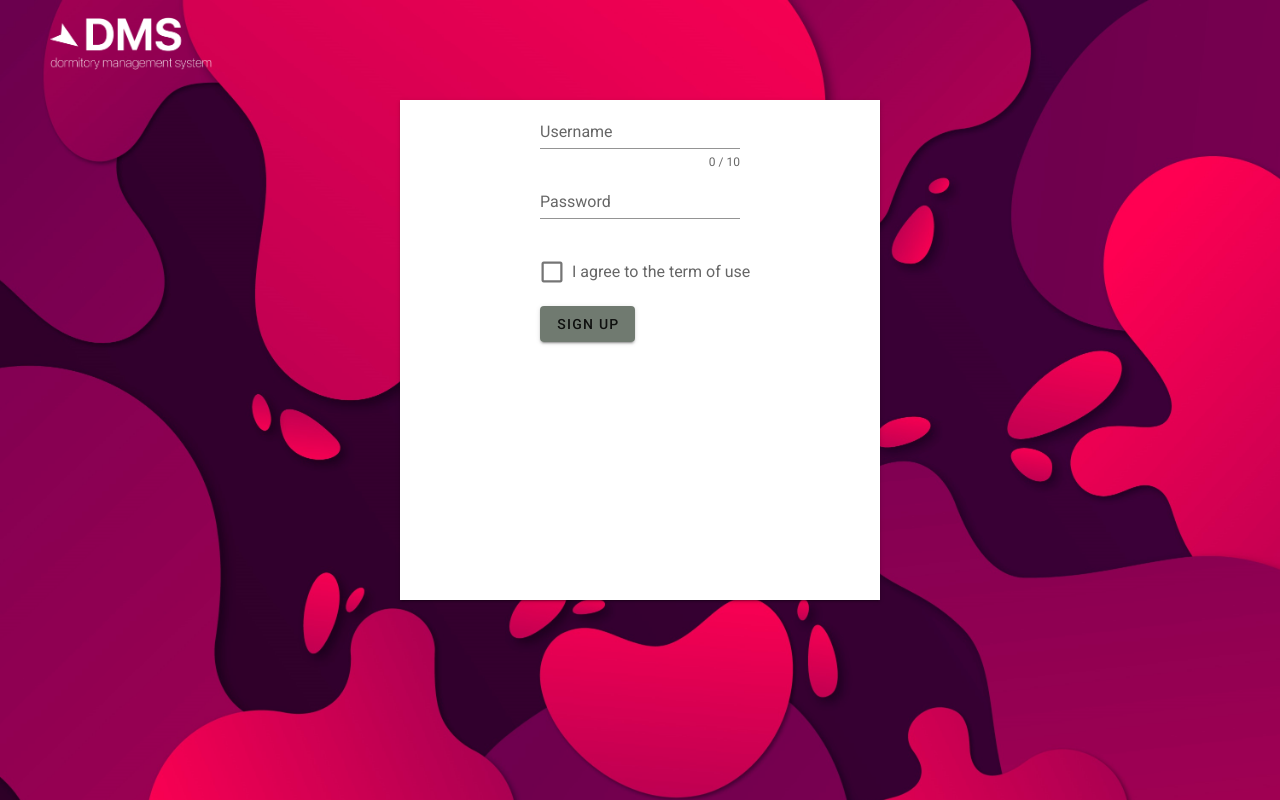
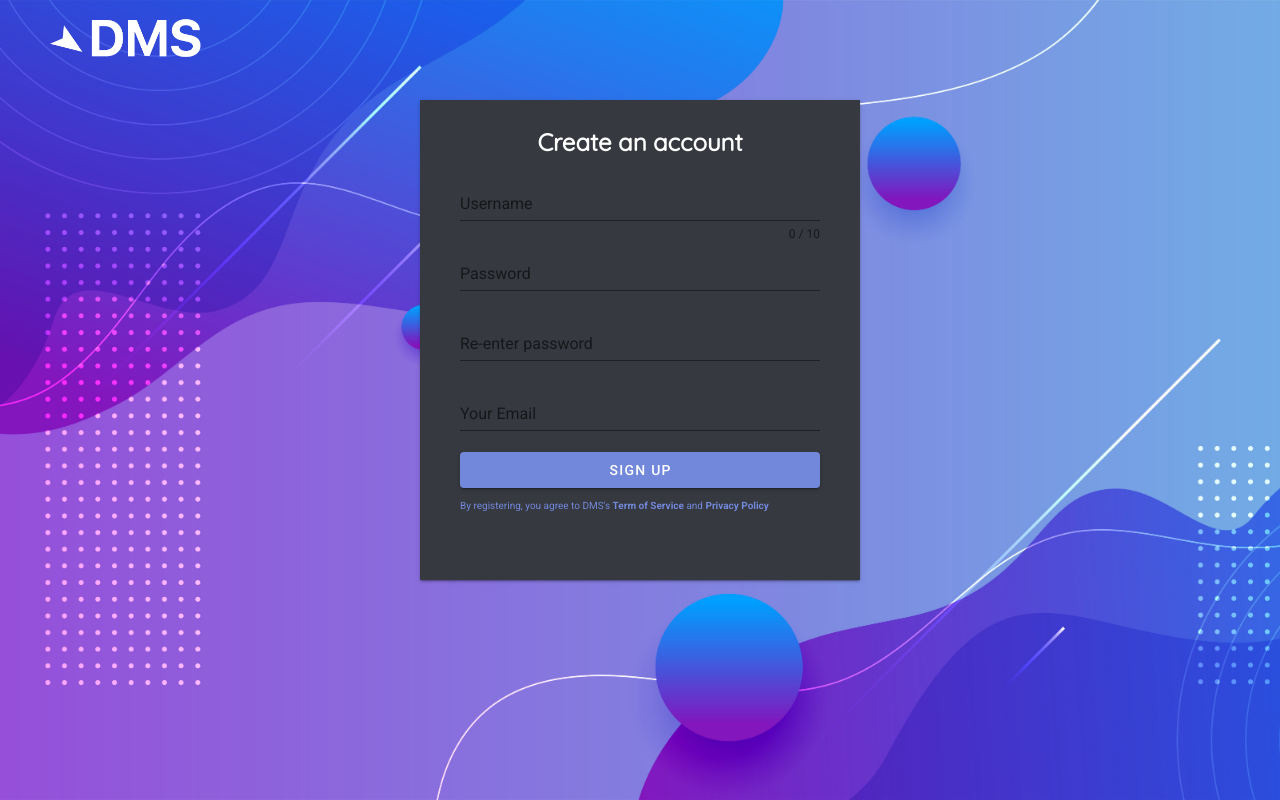
Before and after one commit to autumn16/dms, a Vue app: page /SignUp in a window 1280 px wide. Built offline with nearby package versions, Linux system fonts and the light colour scheme; a web font is replaced by a local one.

Commit message:
sign up layout completed & logo change
+ finish sign up layout
+ change logo

```diff
--- a/src/views/home.vue
+++ b/src/views/home.vue
@@ -18,8 +18,8 @@
             </p>
         </div>
         <div class="buttonPos">
-                <v-btn rounded color="red" dark style="margin-right: 10px;">Frequently Asked Question</v-btn>
-                <v-btn rounded color="blue" dark to="signup">Register Now</v-btn>
+                <v-btn rounded color="red" dark style="margin-right: 10px; width: auto;">Frequently Asked Question</v-btn>
+                <v-btn rounded color="blue" dark style="width: auto;" to="signup">Register Now</v-btn>
         </div>
         <div class="myImgDescription"><img src="../assets/img_des.png" height="400px"></div>
         <!--<div class="myNavBarBackground"></div>-->
--- a/src/views/signup.vue
+++ b/src/views/signup.vue
@@ -5,8 +5,11 @@
           class="mx-auto"
           max-width="700"
           tile
+          color="hsl(220, 8%, 23%)"
         >
-
+          <div class="signUpDescription">
+            <p><b>Create an account</b></p>
+          </div>
           <v-form
             ref="form"
             v-model="valid"
@@ -14,6 +17,7 @@
           >
 
             <v-text-field
+              color="white"
               v-model="name"
               :counter="10"
               :rules="nameRules"
@@ -22,25 +26,49 @@
             ></v-text-field>
 
             <v-text-field
-              v-model="email"
-              :rules="emailRules"
+              color="white"
+              v-model="Password"
+              :rules="Password"
               label="Password"
               required
             ></v-text-field>
 
+            <v-text-field
+              color="white"
+              v-model="RePassword"
+              :rules="RePassword"
+              label="Re-enter password"
+              required
+            ></v-text-field>
+
+            <v-text-field
+              color="white"
+              v-model="Email"
+              :rules="Email"
+              label="Your Email"
+              required
+            ></v-text-field>
+
+          <!--
             <v-checkbox
               v-model="checkbox"
               :rules="[v => !!v || 'You must agree to continue!']"
               label="I agree to the term of use"
+              class="black--text"
               required
-            ></v-checkbox>
+            ></v-checkbox> -->
 
-            <v-btn
-              color="#1219"
+            <v-btn class ="white--text"
+              color="hsl(227, 58%, 65%)"
               @click="signUp"
             >
               Sign Up
             </v-btn>
+
+            <div class="termOfUse">
+              <p>By registering, you agree to DMS's <b>Term of Service</b> and <b>Privacy Policy</b></p>
+            </div>
+
           </v-form>
         </v-card>
     </v-app>
@@ -54,10 +82,29 @@ export default {
 
 <style>
 
+.termOfUse{
+  color: hsl(227, 58%, 65%);;
+  margin-top: 10px;
+  font-size: 10px;
+}
+
+.signUpDescription{
+  font-family: 'Quicksand', sans-serif;
+  text-align: center;
+  color: white;
+  margin-top: 24px;
+  font-size: 24px;
+}
+
 #signUpContainer{
   background-image: url("../assets/signup_img.jpg");
   background-size: cover;
   height: 1;
+}
+
+.v-btn{
+  width: 360px;
+  background-color: hsl(227, 58%, 65%);
 }
 
 .v-card-title{
@@ -65,18 +112,19 @@ export default {
 }
 
 .v-text-field{
-  width: 200px;
+  width: 360px;
 }
 
 .v-form{
+  top: 0px;
   position: relative;
-  left: 140px;
+  left: 40px;
 }
 
 .v-card{
   position: absolute;
-  width: 480px;
-  height: 500px;
+  width: 440px;
+  height: 480px;
   top:  100px;
 }
 
```
Also changed, not shown: src/assets/page_logo.png, src/assets/signup_img.jpg.
